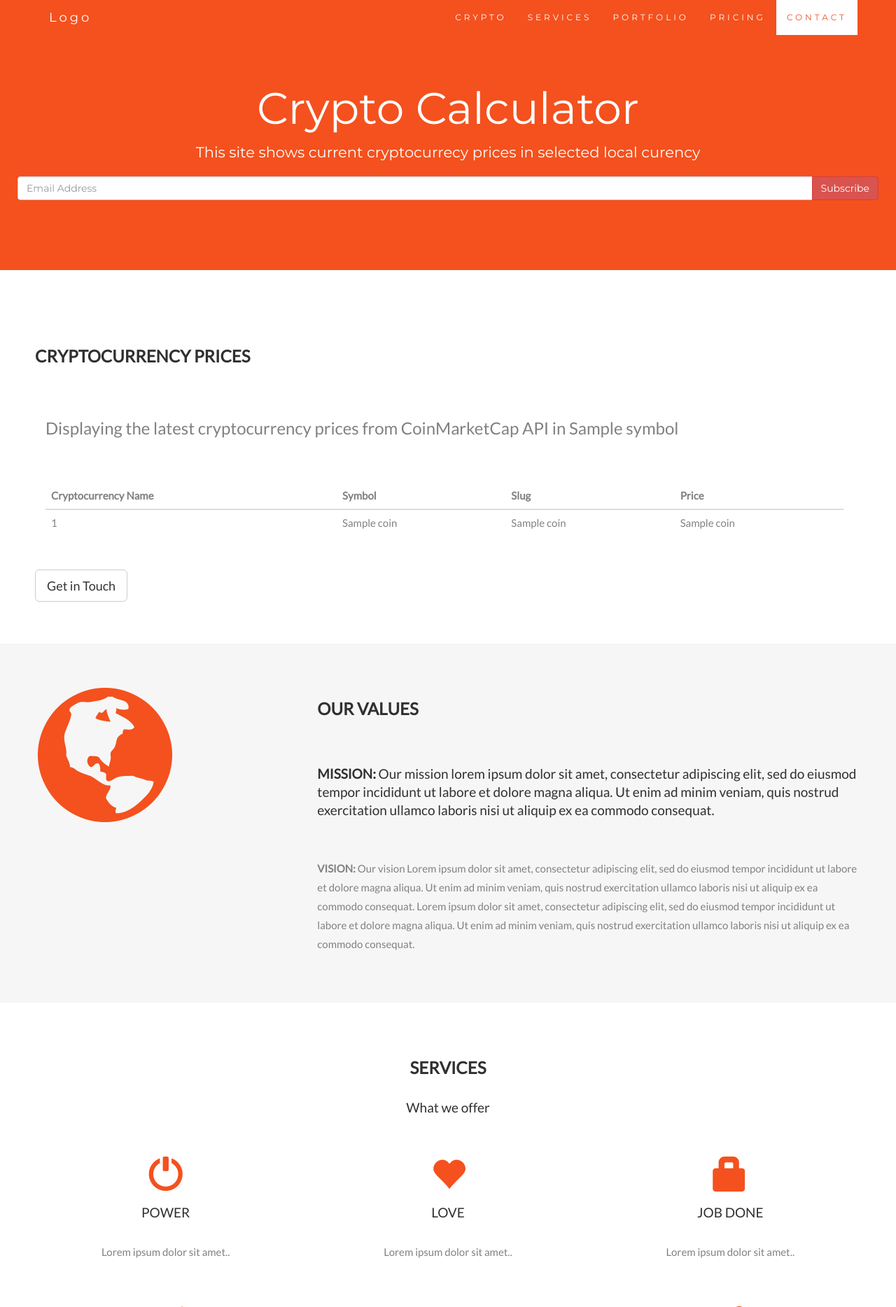
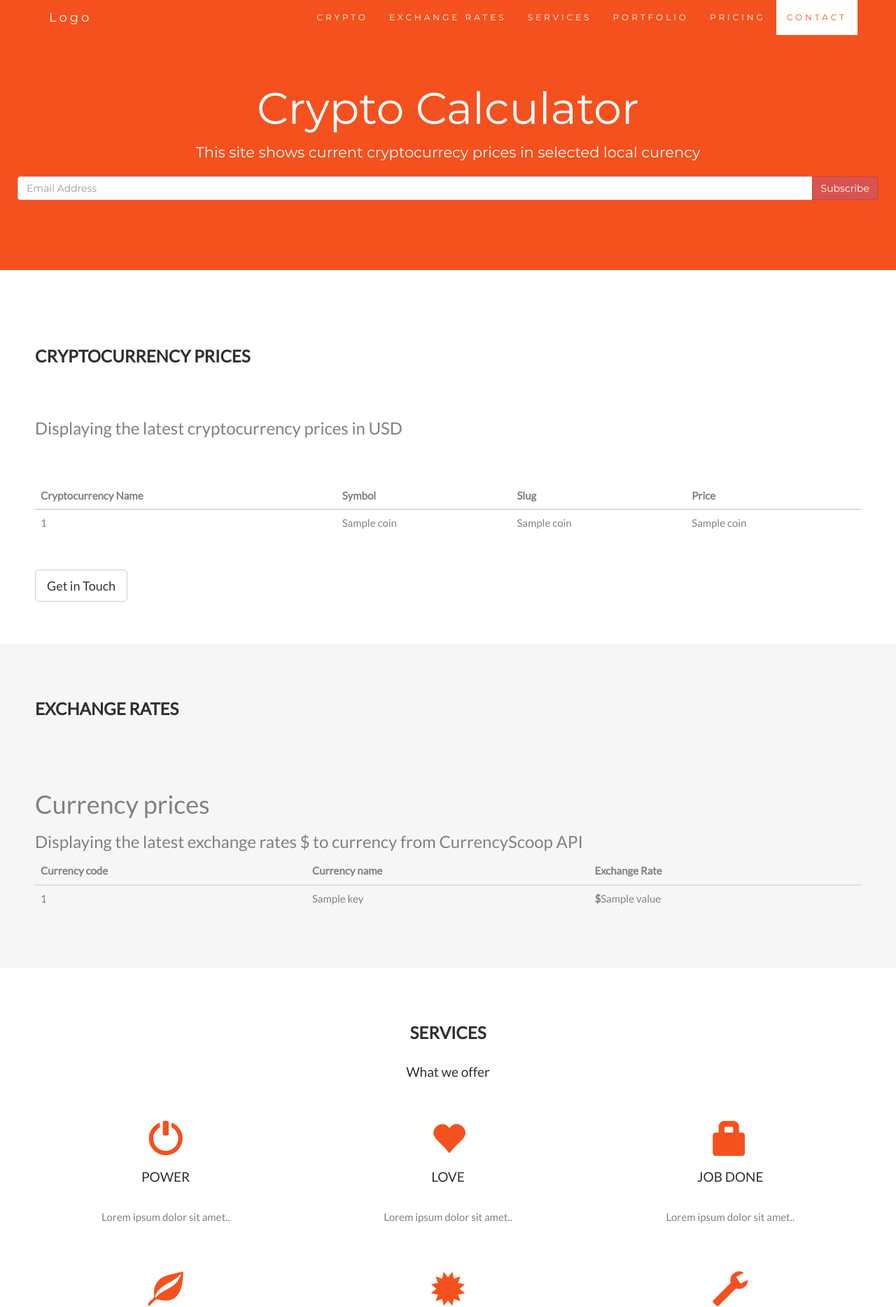
Before and after one commit to AnnaGlinka/New_investment_app, a Flask app: template templates/index.html in a window 1280 px wide. Shown: the top 1868 px of the page at 70% size. Run offline with Flask 2, Linux system fonts and the light colour scheme; the template is opened without the code that fills it: most values are stand-ins (such as "Sample title", 1, 10 or a date in 2020); parts of the project's set-up code (start-up, migrations or seed data) failed here and were passed over; some libraries are stand-ins or nearby versions.

Commit message:
Initial commit

```diff
--- a/main.py
+++ b/main.py
@@ -1,15 +1,31 @@
 from flask import Flask, render_template
 from get_cryptocurr import Cryptocurrency
+from get_currency import RealCurrency
 
 app = Flask(__name__, template_folder='templates', static_folder='static')
 
 
 @app.route('/')
 def index():
+    """
+    get cryptocurrency part
+    """
+    cc = Cryptocurrency()
+    crypto_data = cc.get_n_top_currency(10)
+    currency_symbol = "$"
+    """
+    get currency exchange rates part
+    """
 
-    cc = Cryptocurrency()
-    currency_data = cc.get_n_top_currency(10)
-    return render_template('index.html', currency_data=currency_data)
+    rc = RealCurrency()
+    exchage_rates = rc.get_currencies_exchange_rates()
+    curr_data = rc.get_currencies_list()
+    currency_data = rc.merge_data(exchage_rates, curr_data)
+
+
+
+
+    return render_template('index.html', crypto_data=crypto_data, currency_symbol=currency_symbol, currency_data=currency_data)
 
 
 if __name__ == "__main__":
--- a/templates/index.html
+++ b/templates/index.html
@@ -8,6 +8,7 @@
   <link rel="stylesheet"
       href="https://maxcdn.bootstrapcdn.com/bootstrap/3.4.1/css/bootstrap.min.css">
   <link href="https://fonts.googleapis.com/css?family=Montserrat" rel="stylesheet" type="text/css">
+
   <link href="https://fonts.googleapis.com/css?family=Lato" rel="stylesheet" type="text/css">
   <script src="https://ajax.googleapis.com/ajax/libs/jquery/3.6.3/jquery.min.js"></script>
   <script src="https://maxcdn.bootstrapcdn.com/bootstrap/3.4.1/js/bootstrap.min.js"></script>
@@ -206,6 +207,7 @@
     <div class="collapse navbar-collapse" id="myNavbar">
       <ul class="nav navbar-nav navbar-right">
         <li><a href="#crypto">CRYPTO</a></li>
+        <li><a href="#exchange">EXCHANGE RATES</a></li>
         <li><a href="#services">SERVICES</a></li>
         <li><a href="#portfolio">PORTFOLIO</a></li>
         <li><a href="#pricing">PRICING</a></li>
@@ -231,12 +233,10 @@
 <!-- Container (crypto Section) -->
 <div id="crypto" class="container-fluid">
   <div class="row">
-    <div class="col-sm-8">
+    <div class="col-sm-12">
       <h2>CRYPTOCURRENCY PRICES</h2><br>
-         <div class="container">
-          <h3>Displaying the latest cryptocurrency prices from CoinMarketCap API in {{symbol}} </h3>
-          <br>
-          <br>
+          <h3>Displaying the latest cryptocurrency prices in {{currency_symbol}} </h3>
+             <br></br>
 
      <!-- table -->
            <table class="table">
@@ -249,7 +249,7 @@
                 </tr>
               </thead>
               <tbody>
-                  {% for coin in currency_data %}
+                  {% for coin in crypto_data %}
                 <tr>
                   <td>{{coin[0]}}</td>
                   <td>{{coin[1]}}</td>
@@ -260,8 +260,6 @@
               </tbody>
             </table>
 
-      </div>
-
 
       <br><button class="btn btn-default btn-lg">Get in Touch</button>
     </div>
@@ -269,16 +267,38 @@
   </div>
 </div>
 
-<div class="container-fluid bg-grey">
+<div id="exchange"  class="container-fluid bg-grey">
   <div class="row">
-    <div class="col-sm-4">
-      <span class="glyphicon glyphicon-globe logo slideanim"></span>
-    </div>
-    <div class="col-sm-8">
-      <h2>Our Values</h2><br>
-      <h4><strong>MISSION:</strong> Our mission lorem ipsum dolor sit amet, consectetur adipiscing elit, sed do eiusmod tempor incididunt ut labore et dolore magna aliqua. Ut enim ad minim veniam, quis nostrud exercitation ullamco laboris nisi ut aliquip ex ea commodo consequat.</h4><br>
-      <p><strong>VISION:</strong> Our vision Lorem ipsum dolor sit amet, consectetur adipiscing elit, sed do eiusmod tempor incididunt ut labore et dolore magna aliqua. Ut enim ad minim veniam, quis nostrud exercitation ullamco laboris nisi ut aliquip ex ea commodo consequat.
-      Lorem ipsum dolor sit amet, consectetur adipiscing elit, sed do eiusmod tempor incididunt ut labore et dolore magna aliqua. Ut enim ad minim veniam, quis nostrud exercitation ullamco laboris nisi ut aliquip ex ea commodo consequat.</p>
+
+    <div class="col-sm-12">
+      <h2>EXCHANGE RATES</h2><br>
+
+
+          <br>
+
+          <h1>Currency prices</h1>
+          <h3>Displaying the latest exchange rates $ to currency from CurrencyScoop API</h3>
+           <table class="table">
+              <thead class="thead-dark">
+                <tr>
+                  <th scope="col">Currency code</th>
+                  <th scope="col">Currency name</th>
+                  <th scope="col">Exchange Rate</th>
+                </tr>
+              </thead>
+              <tbody>
+                  {% for key, value in currency_data.items() %}
+                <tr>
+                  <td>{{value[0]}}</td>
+                  <td>{{key}}</td>
+                  <td><b>$</b>{{value[1]}}</td>
+
+                </tr>
+                  {% endfor %}
+              </tbody>
+            </table>
+
+
     </div>
   </div>
 </div>
```
Also changed, not shown: get_currency.py (added, +66 -0 lines).
